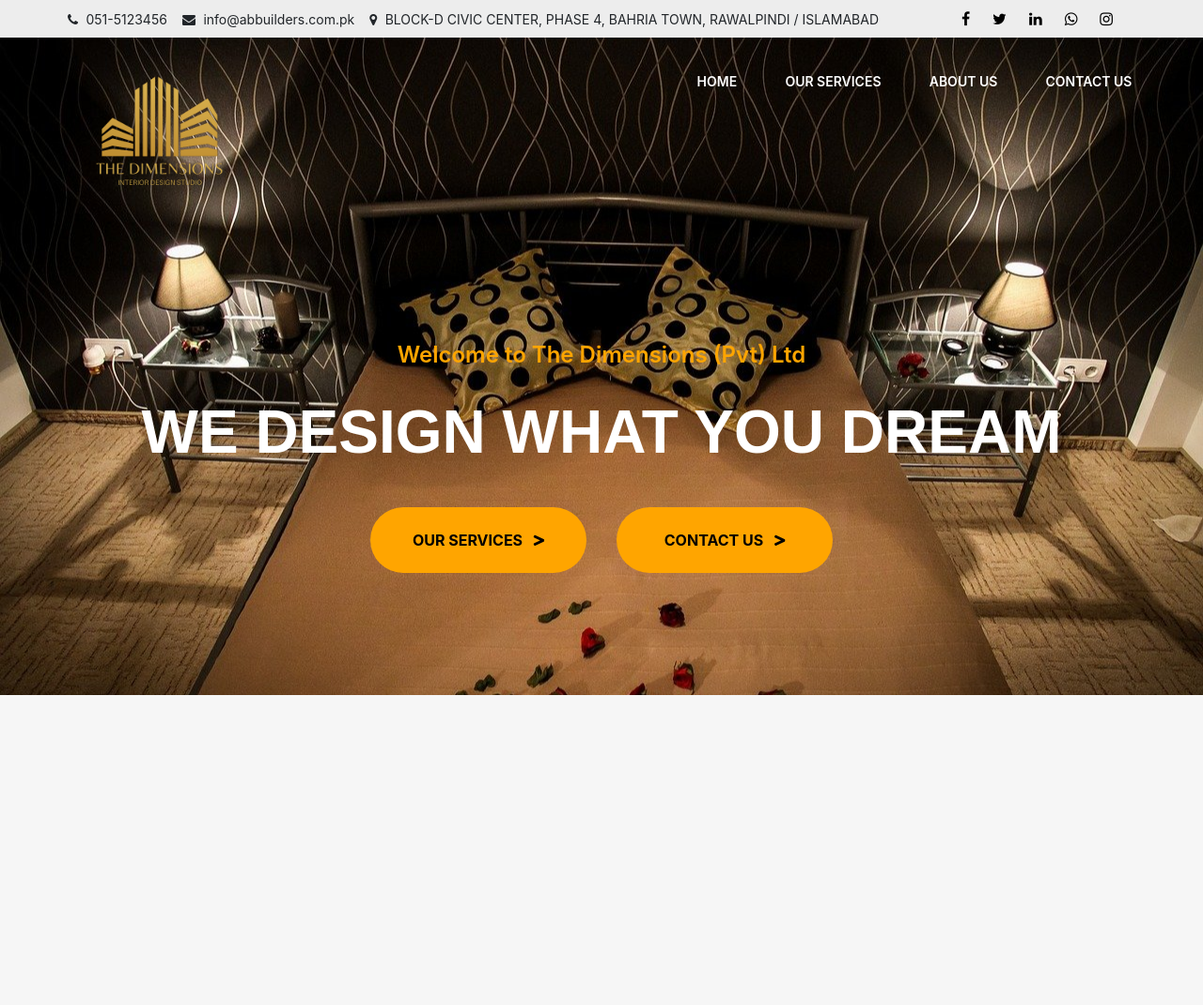
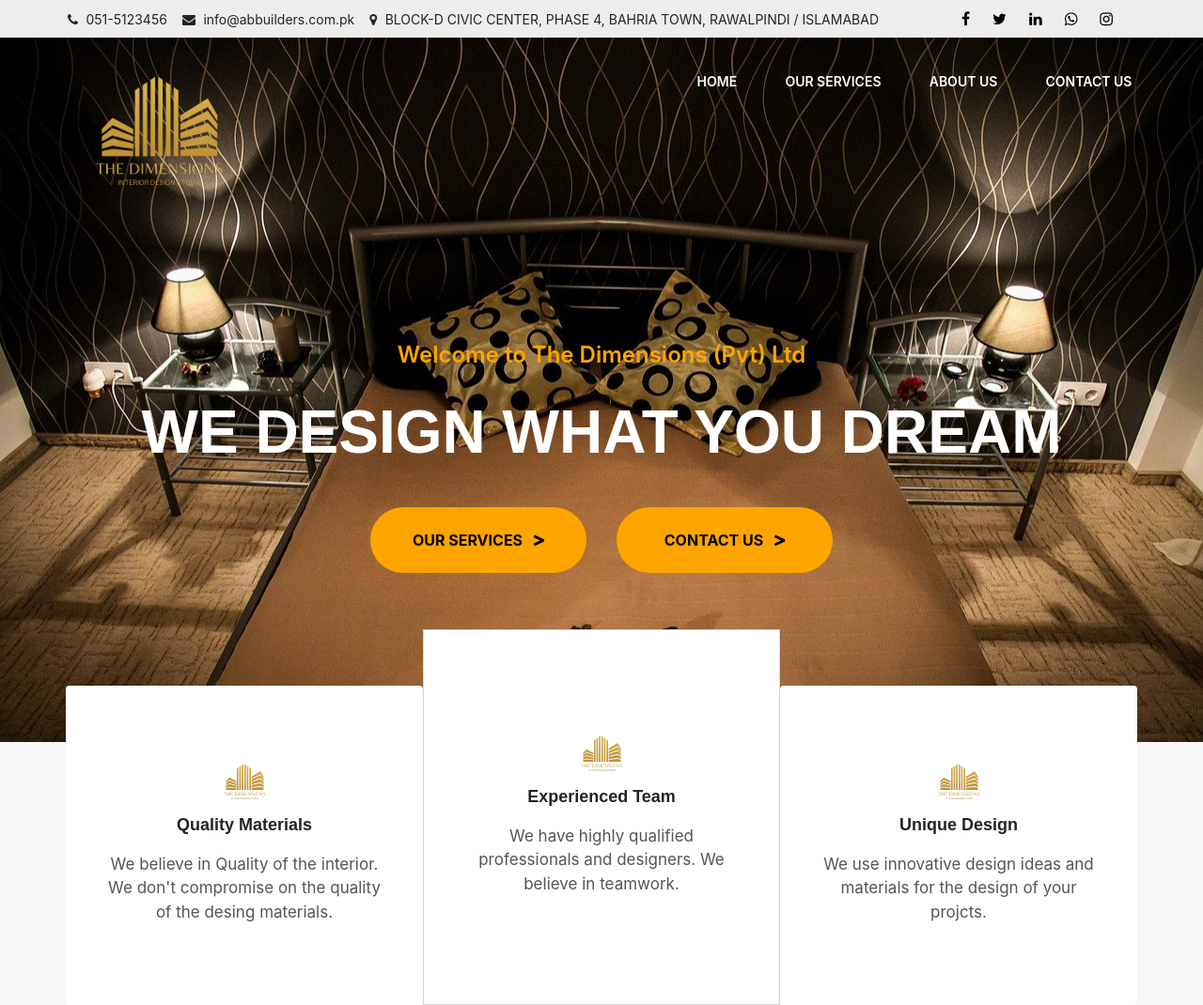
Before and after one commit to hrsiqb/TheDimensions, a plain HTML site: page Pages/Home.html in a window 1280 px wide. Shown: the whole page at 94% size. Before the commit the page ends 800 px from the top, so only its background shows below. Drawn offline with nearby package versions, Linux system fonts and the light colour scheme.

Commit message:
updated ui

```diff
--- a/Pages/Home.html
+++ b/Pages/Home.html
@@ -90,10 +90,29 @@
 				Islamabad and other cities of Pakistan.</p> -->
 		</div>
 		<div class="d-fr jc-c f-wr">
-			<button class="btn-o m-3">OUR SERVICES <span href=""
-					class="fas fa-greater-than ml-2 f-15"></span></button>
-			<button class="btn-o m-3">CONTACT US <span href=""
-				class="fas fa-greater-than ml-2 f-15"></span></button>
+			<button class="btn-o m-3">OUR SERVICES <span href="" class="fas fa-greater-than ml-2 f-15"></span></button>
+			<button class="btn-o m-3">CONTACT US <span href="" class="fas fa-greater-than ml-2 f-15"></span></button>
+		</div>
+	</div>
+	<div class="card-div">
+		<div class="card">
+			<img src="../Images/logo1.png" class="h-65px w-65px" alt="quality material">
+			<p class="f-18 f-b8 ff-m-ss">Quality Materials</p>
+			<p class="f-17 f-b4 fc-sec ta-c">We believe in Quality of the interior. We don't compromise on the quality
+				of the
+				desing materials.</p>
+		</div>
+		<div class="card-mid">
+			<img src="../Images/logo1.png" class="h-65px w-65px" alt="quality material">
+			<p class="f-18 f-b8 ff-m-ss">Experienced Team</p>
+			<p class="f-17 f-b4 fc-sec ta-c">We have highly qualified professionals and designers. We
+				believe in teamwork.</p>
+		</div>
+		<div class="card">
+			<img src="../Images/logo1.png" class="h-65px w-65px" alt="quality material">
+			<p class="f-18 f-b8 ff-m-ss">Unique Design</p>
+			<p class="f-17 f-b4 fc-sec ta-c">We use innovative design ideas and materials for the design of your
+				projcts.</p>
 		</div>
 	</div>
 </body>
--- a/Pages/Style.css
+++ b/Pages/Style.css
@@ -34,7 +34,7 @@ nav{
 .nav-btn{
     display: none;
   }
-.nav-div {display:flex; flex-direction: row;}
+.nav-div {display:flex; flex-direction: row; flex-wrap: wrap;}
 
 .desc-div{margin-top: 120px}
 .desc-p1{font-size: 64px !important;font-family: "Montserrat",Sans-serif}
@@ -48,13 +48,25 @@ nav{
 
 /* .img{height: 900px;} */
 
-.nav-div {background-color: rgba(0, 47, 52, .5) !important; flex-direction: column;}
+.card-mid{
+    margin-top: 0 !important;
+    height: 340px !important;
+}
+
+.nav-div {
+    background-color: rgba(0, 47, 52, .5) !important;
+    flex-direction: column;
+    position: absolute;
+    margin-top: 150px;
+    width: "100%" !important;
+}
 
 #top-nav{display: none !important;}
 
 .nav-ul{
     flex-direction: column;
     margin-right: 10px;
+    margin-top: 15px;
   }
 .logo-div{
     margin-left: 10px;
@@ -86,6 +98,7 @@ nav{
     background-color: orange;
     border: none;
     font-weight: 700 !important;
+    outline: none !important;
 }
 .btn-o:hover{
     background-color: #dfa018;
@@ -133,20 +146,43 @@ nav{
 font-size: 20px;
 transition: 0.5s;
 } */
-.card{
-    border:none !important;
+.card, .card-mid{
+    width: 380px;
+    height: 340px;
+    background-color: white;
+    display: flex;
+    flex-direction: column;
+    justify-content: center;
+    align-items: center;
+    padding: 40px;
 }
-.card:hover{
+.card {
+    border: none !important;
+}
+.card-mid{
+    border: 1px solid rgb(212, 212, 212);
+    height: 400px !important;
+    margin-top: -60px;
+}
+.card-div{
+    display: flex;
+    flex-direction: row;
+    flex-wrap: wrap;
+    justify-content: center;
+    max-width: 1300px;
+    margin-top: -60px;
+}
+/* .card:hover{
     box-shadow: 0 8px 16px 10px rgba(150, 141, 141, 0.2);
     transition: 0.3s;
-}
-.div:hover{
-     /* background-color: grey !important;  */
+} */
+/* .div:hover{
+     background-color: grey !important;
 
     box-shadow: 0 8px 16px 10px rgba(0,0,0,0.2) !important;
     font-size: 25px !important;
     transition: 0.5s;
-}
+} */
 
 .nl:hover{
     color: black;
@@ -339,6 +375,8 @@ transition: 0.5s;
     height: 46px;
 }
 
+.ff-m-ss{font-family: "Montserrat",Sans-serif}
+
 .f-10 {font-size: 10px !important}
 .f-11 {font-size: 11px !important}
 .f-12 {font-size: 12px !important}
@@ -410,6 +448,7 @@ transition: 0.5s;
 
 .f-cg {color: rgba(0, 47, 52, .64);}
 .fc-gry {color: rgb(83, 81, 81)}
+.fc-sec {color: #565656}
 .fc-blu1 {color: #56acdd}
 .fc-g {color: rgba(0, 47, 52, .64);}
 .fc-r {color: red;}
@@ -484,6 +523,7 @@ transition: 0.5s;
 
 .w-m-100{max-width: 100% !important;}
 
+.w-m-1300px{max-width: 1300px;}
 .w-m-1265px{max-width: 1265px;}
 .w-m-1100px{max-width: 1100px;}
 .w-m-800px{max-width: 800px;}
@@ -749,7 +789,7 @@ transition: 0.5s;
     background-repeat: no-repeat;
     background-position: center;
     background-size: cover;
-    height: 700px;
+    height: 750px;
 }
 
 .pos-r{position: relative;}
```
